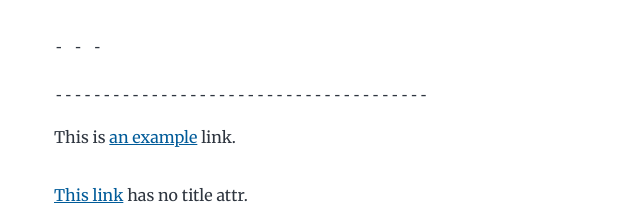
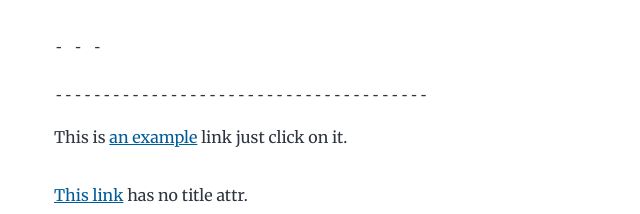
Before and after one commit to sanket9999/gatsby-starter-blog, a Gatsby site: page /hello-world/ in a window 1280 px wide. Shown: the part 6520-6734 px from the top of the page, without its empty margins (270-910 px from the left). Built offline with nearby package versions, Linux system fonts and the light colour scheme; Gatsby itself is replaced by a stand-in of ours; some packages are replaced by stand-ins of ours; code samples lack their colours.

Commit message:
Update index.md

```diff
--- a/content/blog/hello-world/index.md
+++ b/content/blog/hello-world/index.md
@@ -190,7 +190,7 @@
 
     ---------------------------------------
 
-This is [an example](http://example.com "Example") link.
+This is [an example](http://example.com "Example") link just click on it.
 
 [This link](http://example.com) has no title attr.
 
```
